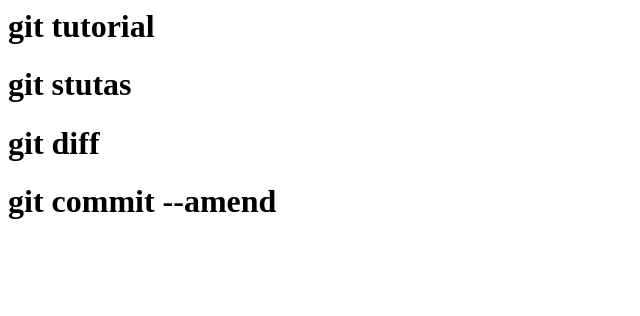
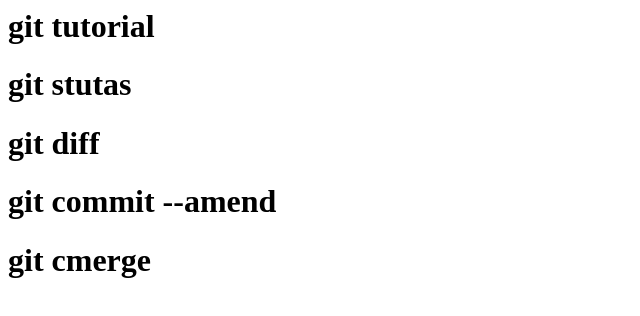
Before and after one commit to symphony-kyo/git_first, a plain HTML site: page index.html in a window 1280 px wide. Shown: the whole page, without its empty margins (0-640 px from the left). Drawn offline with Linux system fonts and the light colour scheme.

Commit message:
Update index.html

```diff
--- a/index.html
+++ b/index.html
@@ -2,3 +2,4 @@
 <h1>git stutas</h1>
 <h1>git diff</h1>
 <h1>git commit --amend</h1>
+<h1>git cmerge</h1>
```
